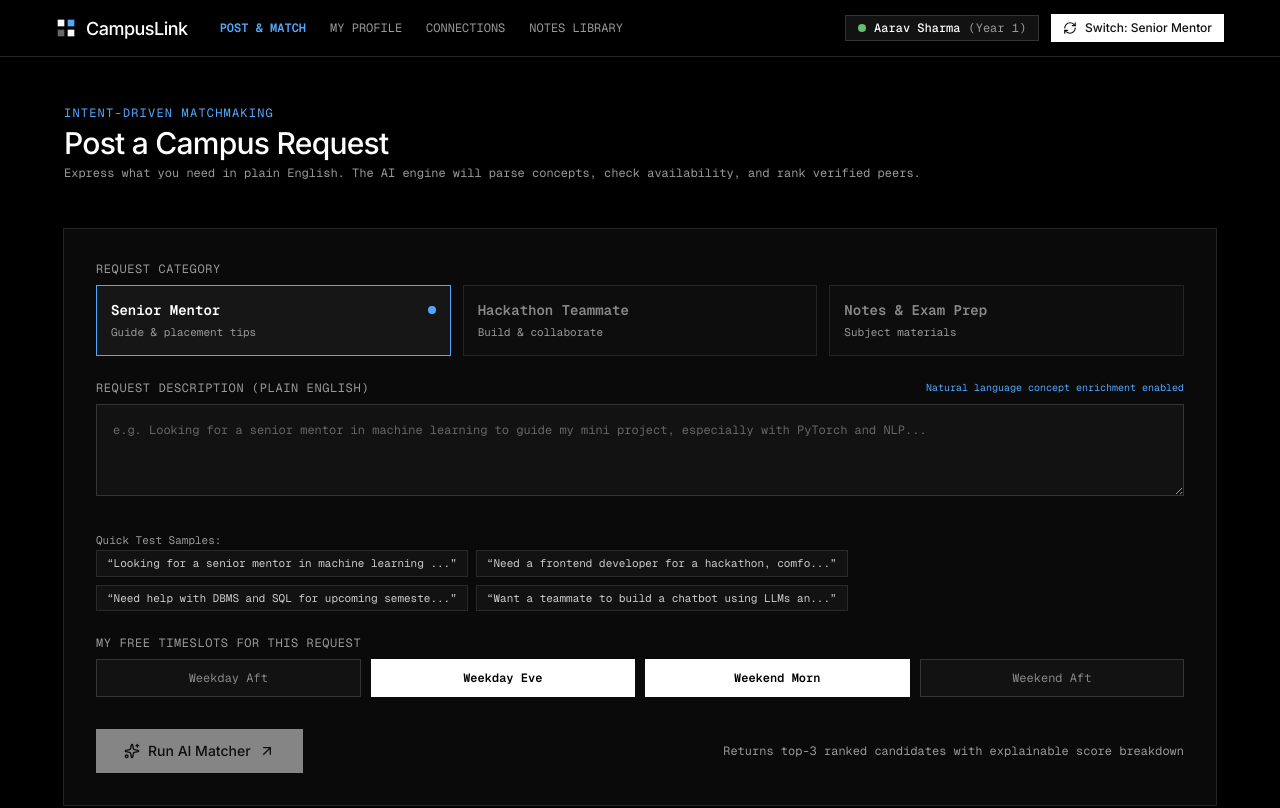
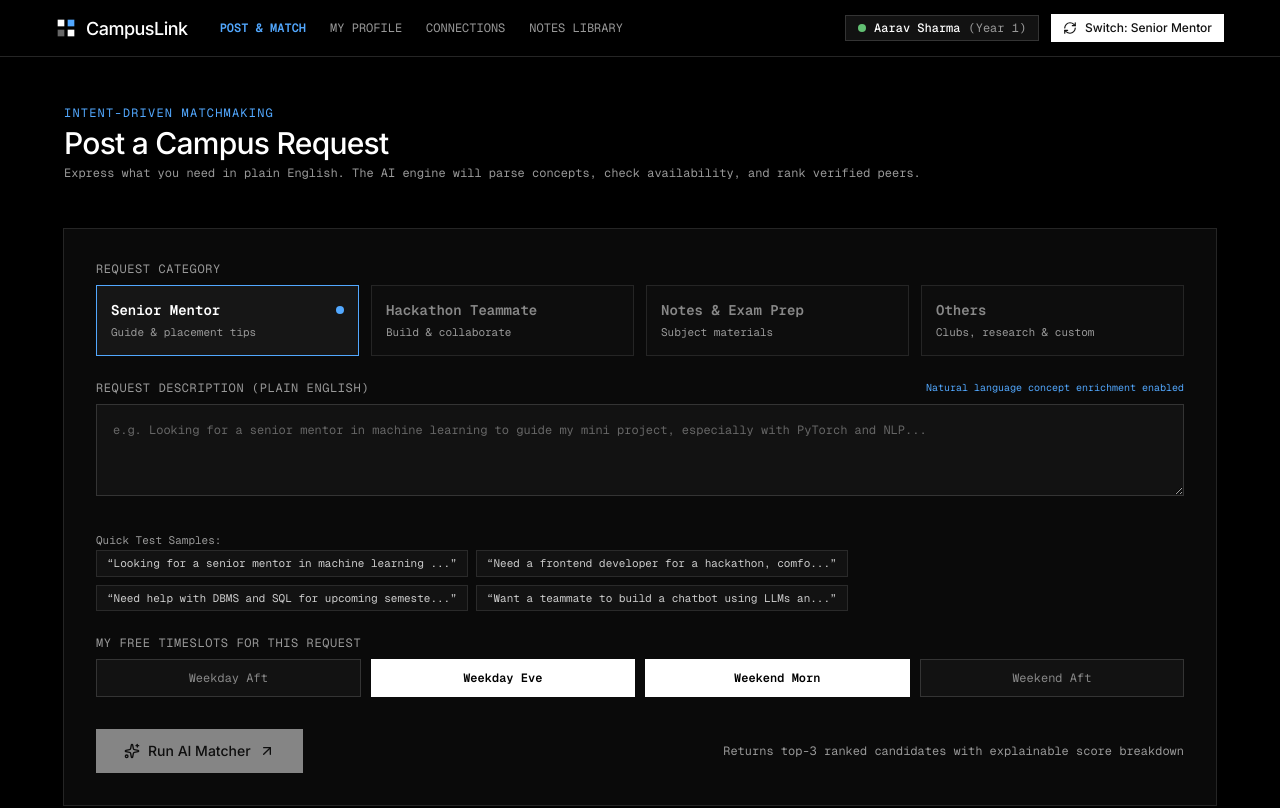
Before and after one commit to Lokeswarpj/First_Commit, a Next.js app in the folder frontend/: page /requests in a window 1280 px wide. Shown: the top 808 px of the page. Built offline with nearby package versions, Linux system fonts and the light colour scheme; no server answers.

Commit message:
feat: add Others option to request category in UI and schema

```diff
--- a/frontend/app/requests/page.tsx
+++ b/frontend/app/requests/page.tsx
@@ -11,7 +11,7 @@ import { ArrowUpRight, Sparkles, Send, Clock } from "lucide-react";
 
 interface SavedRequest {
   id: string;
-  kind: "teammate" | "mentor" | "notes";
+  kind: "teammate" | "mentor" | "notes" | "others";
   text: string;
   slots: string[];
   createdAt: string;
@@ -30,7 +30,7 @@ const ALL_SLOTS = [
 export default function RequestsPage() {
   const router = useRouter();
   const [user, setUser] = useState<UserProfile | null>(null);
-  const [kind, setKind] = useState<"teammate" | "mentor" | "notes">("mentor");
+  const [kind, setKind] = useState<"teammate" | "mentor" | "notes" | "others">("mentor");
   const [text, setText] = useState("");
   const [selectedSlots, setSelectedSlots] = useState<string[]>(["wkend_morn", "wkday_eve"]);
   const [loading, setLoading] = useState(false);
@@ -142,11 +142,12 @@ export default function RequestsPage() {
               <label className="block font-mono text-xs text-[#999999] uppercase tracking-wider mb-2">
                 Request Category
               </label>
-              <div className="grid grid-cols-3 gap-3">
+              <div className="grid grid-cols-1 sm:grid-cols-2 lg:grid-cols-4 gap-3">
                 {[
                   { id: "mentor", label: "Senior Mentor", desc: "Guide & placement tips" },
                   { id: "teammate", label: "Hackathon Teammate", desc: "Build & collaborate" },
                   { id: "notes", label: "Notes & Exam Prep", desc: "Subject materials" },
+                  { id: "others", label: "Others", desc: "Clubs, research & custom" },
                 ].map((k) => (
                   <button
                     key={k.id}
--- a/frontend/lib/api.ts
+++ b/frontend/lib/api.ts
@@ -23,7 +23,7 @@ export interface MatchResponse {
 }
 
 export interface PostMatchPayload {
-  kind: "teammate" | "mentor" | "notes";
+  kind: "teammate" | "mentor" | "notes" | "others";
   text: string;
   slots: string[];
   year: number;
```
Also changed, not shown: 1 other file (tests, documents, lock files or other folders).
